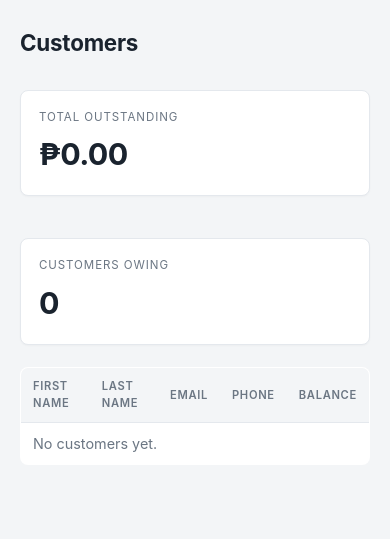
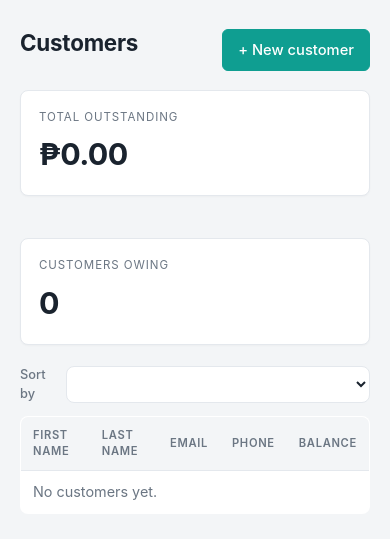
Before and after one commit to vvapsam/awaken-inventory-system, a FastAPI app: template app/templates/customers.html in a window 390 px wide. Shown: the top 539 px of the page. Run offline with FastAPI, Linux system fonts and the light colour scheme; the template is opened without the code that fills it, so the values that code supplies are empty; parts of the project's set-up code (start-up, migrations or seed data) failed here and were passed over.

Commit message:
Customers: sort-by control + editable customer form with field groups
- Customer list: "Sort by" dropdown (Name / Recently added / Recently updated /
  Highest balance). Rows read first/last/email off the entity.
- Customer profile fields added to entity (first_name, last_name, email,
  emergency_name, emergency_phone, notes, updated_at) — migrated additively and
  backfilled on startup (from linked waiver, else split name).
- ensure_customer now stores first/last/email so waiver signers land with a full
  profile.
- Editable customer form (/customer/{id}/edit, /customers/new) grouped into
  Contact details / Emergency contact / Notes. Edit button on the customer page,
  New-customer button on the list; contact card shown on the detail.

Co-Authored-By: Claude Opus 4.8 <noreply@anthropic.com>

```diff
--- a/app/kiosk.py
+++ b/app/kiosk.py
@@ -248,7 +248,7 @@ async def kiosk_submit(request: Request, db: Session = Depends(get_db)):
         _kw = Waiver(first_name=fn, last_name=ln, email=email or None, phone=phone or None,
                      referral=referral or None, signature=sig_raw, signature_mime=sig_mime,
                      ip=ip or None, signed_at=now)
-        _kw.customer_id = ensure_customer(db, fn, ln, phone).id  # enroll as a customer
+        _kw.customer_id = ensure_customer(db, fn, ln, phone, email).id  # enroll as a customer
         db.add(_kw)
 
     # ---- pending order (lands in the staff approval queue) ----
--- a/app/main.py
+++ b/app/main.py
@@ -126,6 +126,14 @@ def startup():
         conn.execute(text("DO $$ BEGIN IF to_regclass('public.waivers') IS NOT NULL THEN "
                           "ALTER TABLE waivers ADD COLUMN IF NOT EXISTS customer_id INTEGER "
                           "REFERENCES entity(id) ON DELETE SET NULL; END IF; END $$;"))
+        # Customer profile fields (editable customer form + list columns).
+        conn.execute(text("ALTER TABLE entity ADD COLUMN IF NOT EXISTS first_name VARCHAR"))
+        conn.execute(text("ALTER TABLE entity ADD COLUMN IF NOT EXISTS last_name VARCHAR"))
+        conn.execute(text("ALTER TABLE entity ADD COLUMN IF NOT EXISTS email VARCHAR"))
+        conn.execute(text("ALTER TABLE entity ADD COLUMN IF NOT EXISTS emergency_name VARCHAR"))
+        conn.execute(text("ALTER TABLE entity ADD COLUMN IF NOT EXISTS emergency_phone VARCHAR"))
+        conn.execute(text("ALTER TABLE entity ADD COLUMN IF NOT EXISTS notes TEXT"))
+        conn.execute(text("ALTER TABLE entity ADD COLUMN IF NOT EXISTS updated_at TIMESTAMPTZ"))
         conn.execute(text("DO $$ BEGIN IF to_regclass('public.sales') IS NOT NULL THEN ALTER TABLE sales ADD COLUMN IF NOT EXISTS pricing_group_id INTEGER REFERENCES pricing_groups(id) ON DELETE SET NULL; END IF; END $$;"))
         # Kiosk walk-in activities (Open Gym / Private Coaching / HYROX matrix) —
         # kiosk_plans already exists (seeded 23 Jul), so these need explicit ALTERs.
@@ -258,6 +266,26 @@ def startup():
         # so the board shows start times out of the box; admin can re-set the date/time.
         from .hyrox import ensure_default_schedule
         ensure_default_schedule(db)
+        # Backfill customer first/last/email: from a linked waiver if present, else
+        # split the stored name. Runs only for customers missing a first_name.
+        _need = (db.query(Staff)
+                 .filter(Staff.person_type == "customer", Staff.first_name.is_(None)).all())
+        if _need:
+            _wmap = {}
+            for _w in (db.query(Waiver).filter(Waiver.customer_id.isnot(None))
+                       .order_by(Waiver.signed_at.asc()).all()):
+                _wmap[_w.customer_id] = _w
+            for _c in _need:
+                _w = _wmap.get(_c.id)
+                if _w:
+                    _c.first_name = _w.first_name or ""
+                    _c.last_name = _w.last_name or ""
+                    _c.email = _c.email or _w.email
+                else:
+                    _p = (_c.name or "").split(" ")
+                    _c.first_name = _p[0] if _p else ""
+                    _c.last_name = " ".join(_p[1:])
+            db.commit()
         # One-time migration: fold legacy discount_codes into the people table.
         # Each code becomes a non-access person (Employee/Affiliate) carrying the code.
         # Read via raw SQL so the ORM model can be removed and the table dropped.
@@ -1880,27 +1908,14 @@ def customer_balances(db):
                 Transaction.customer_id != None)
         .group_by(Transaction.customer_id).all()
     )
-    # Latest linked waiver per customer → proper first/last name + email for display.
-    wmap = {}
-    for w in (db.query(Waiver).filter(Waiver.customer_id != None)  # noqa: E711
-              .order_by(Waiver.signed_at.asc()).all()):
-        wmap[w.customer_id] = w                     # asc order → last wins = most recent
-
-    def _disp(c):
-        w = wmap.get(c.id)
-        if w:
-            return {"first": w.first_name or "", "last": w.last_name or "",
-                    "email": w.email or "", "phone": c.phone or ""}
-        parts = (c.name or "").split(" ")
-        return {"first": parts[0] if parts else "", "last": " ".join(parts[1:]),
-                "email": "", "phone": c.phone or ""}
-
     def _row(c):
         ch = charges.get(c.id, 0.0)
         pd = float(paid.get(c.id, 0) or 0)
-        r = {"customer": c, "charges": ch, "paid": pd, "balance": ch - pd}
-        r.update(_disp(c))
-        return r
+        nm = (c.name or "").split(" ")
+        return {"customer": c, "charges": ch, "paid": pd, "balance": ch - pd,
+                "first": c.first_name or (nm[0] if nm else ""),
+                "last": c.last_name or " ".join(nm[1:]),
+                "email": c.email or "", "phone": c.phone or ""}
 
     rows = []
     seen = set()
@@ -1916,6 +1931,26 @@ def customer_balances(db):
     return rows
 
 
+CUSTOMER_SORTS = [("name", "Name (A–Z)"), ("recent", "Recently added"),
+                  ("updated", "Recently updated"), ("balance", "Highest balance")]
+
+
+def _sort_customers(rows, sort):
+    def created(r): return r["customer"].created_at or datetime.min.replace(tzinfo=timezone.utc)
+    def updated(r): return (r["customer"].updated_at or r["customer"].created_at
+                            or datetime.min.replace(tzinfo=timezone.utc))
+    if sort == "recent":
+        rows.sort(key=created, reverse=True)
+    elif sort == "updated":
+        rows.sort(key=updated, reverse=True)
+    elif sort == "balance":
+        rows.sort(key=lambda r: r["balance"], reverse=True)
+    else:  # name
+        rows.sort(key=lambda r: ((r["last"] or r["first"] or r["customer"].name or "").lower(),
+                                 (r["first"] or "").lower()))
+    return rows
+
+
 @app.get("/customers", response_class=HTMLResponse)
 def customers_list(request: Request, db: Session = Depends(get_db)):
     staff, redir = require(request, db)
@@ -1926,8 +1961,13 @@ def customers_list(request: Request, db: Session = Depends(get_db)):
     rows = customer_balances(db)
     outstanding = [r for r in rows if r["balance"] > 0.005]
     total_out = sum(r["balance"] for r in rows)
+    sort = request.query_params.get("sort") or "name"
+    if sort not in dict(CUSTOMER_SORTS):
+        sort = "name"
+    _sort_customers(rows, sort)
     return render(request, "customers.html", db, staff, rows=rows,
-                  outstanding=outstanding, total_out=total_out)
+                  outstanding=outstanding, total_out=total_out,
+                  sort=sort, CUSTOMER_SORTS=CUSTOMER_SORTS)
 
 
 @app.get("/customer/{cid}", response_class=HTMLResponse)
@@ -1959,6 +1999,79 @@ def customer_detail(request: Request, cid: int, db: Session = Depends(get_db)):
     return render(request, "customer_detail.html", db, staff, customer=customer,
                   sales=sales, payments=payments, charges=charges, paid=paid,
                   balance=charges - paid, waivers=waivers)
+
+
+def _save_customer_fields(c, form):
+    fn = (form.get("first_name") or "").strip()
+    ln = (form.get("last_name") or "").strip()
+    c.first_name = fn or None
+    c.last_name = ln or None
+    c.email = (form.get("email") or "").strip() or None
+    c.phone = (form.get("phone") or "").strip() or None
+    c.emergency_name = (form.get("emergency_name") or "").strip() or None
+    c.emergency_phone = (form.get("emergency_phone") or "").strip() or None
+    c.notes = (form.get("notes") or "").strip() or None
+    nm = ("%s %s" % (fn, ln)).strip()
+    if nm:
+        c.name = nm
+
+
+@app.get("/customers/new", response_class=HTMLResponse)
+def customer_new(request: Request, db: Session = Depends(get_db)):
+    staff, redir = require(request, db)
+    if redir:
+        return redir
+    if not can_any(staff, CUSTOMER_VIEW_PERMS):
+        return RedirectResponse("/dashboard", status_code=303)
+    return render(request, "customer_form.html", db, staff, customer=None, error=None)
+
+
+@app.post("/customers/new")
+async def customer_new_save(request: Request, db: Session = Depends(get_db)):
+    staff, redir = require(request, db)
+    if redir:
+        return redir
+    if not can_any(staff, CUSTOMER_VIEW_PERMS):
+        return RedirectResponse("/dashboard", status_code=303)
+    form = await request.form()
+    if not (form.get("first_name") or "").strip() and not (form.get("last_name") or "").strip():
+        return render(request, "customer_form.html", db, staff, customer=None,
+                      error="Please enter at least a first or last name.")
+    c = Staff(name="Customer", person_type="customer", has_access=False,
+              role="staff", is_active=True, permissions="")
+    _save_customer_fields(c, form)
+    db.add(c)
+    db.commit()
+    return RedirectResponse("/customer/%d" % c.id, status_code=303)
+
+
+@app.get("/customer/{cid}/edit", response_class=HTMLResponse)
+def customer_edit(request: Request, cid: int, db: Session = Depends(get_db)):
+    staff, redir = require(request, db)
+    if redir:
+        return redir
+    if not can_any(staff, CUSTOMER_VIEW_PERMS):
+        return RedirectResponse("/dashboard", status_code=303)
+    c = db.get(Staff, cid)
+    if not c:
+        return RedirectResponse("/customers", status_code=303)
+    return render(request, "customer_form.html", db, staff, customer=c, error=None)
+
+
+@app.post("/customer/{cid}/edit")
+async def customer_edit_save(request: Request, cid: int, db: Session = Depends(get_db)):
+    staff, redir = require(request, db)
+    if redir:
+        return redir
+    if not can_any(staff, CUSTOMER_VIEW_PERMS):
+        return RedirectResponse("/dashboard", status_code=303)
+    c = db.get(Staff, cid)
+    if not c:
+        return RedirectResponse("/customers", status_code=303)
+    form = await request.form()
+    _save_customer_fields(c, form)
+    db.commit()
+    return RedirectResponse("/customer/%d" % cid, status_code=303)
 
 
 @app.get("/customer/{cid}/pay", response_class=HTMLResponse)
--- a/app/templates/customers.html
+++ b/app/templates/customers.html
@@ -1,6 +1,9 @@
 {% extends "base.html" %}
 {% block body %}
-<h1>Customers</h1>
+<div class="row-between">
+  <h1>Customers</h1>
+  <a class="btn primary" href="/customers/new">+ New customer</a>
+</div>
 
 <div class="grid">
   <div class="card stat">
@@ -12,6 +15,16 @@
     <div class="stat-value">{{ outstanding|length }}</div>
   </div>
 </div>
+
+<form method="get" action="/customers" style="display:flex;align-items:center;gap:8px;margin:6px 0 12px">
+  <label for="sort" class="muted small" style="margin:0">Sort by</label>
+  <select name="sort" id="sort" onchange="this.form.submit()"
+          style="padding:7px 10px;border:1px solid var(--line);border-radius:8px;font-family:inherit">
+    {% for key, label in CUSTOMER_SORTS %}
+    <option value="{{ key }}" {% if sort == key %}selected{% endif %}>{{ label }}</option>
+    {% endfor %}
+  </select>
+</form>
 
 <table class="dt">
   <tr><th>First name</th><th>Last name</th><th>Email</th><th>Phone</th><th>Balance</th></tr>
```
Also changed, not shown: app/models.py (+8 -0 lines), app/templates/customer_detail.html (+14 -3 lines), app/templates/customer_form.html (added, +56 -0 lines), app/waiver.py (+14 -3 lines).
